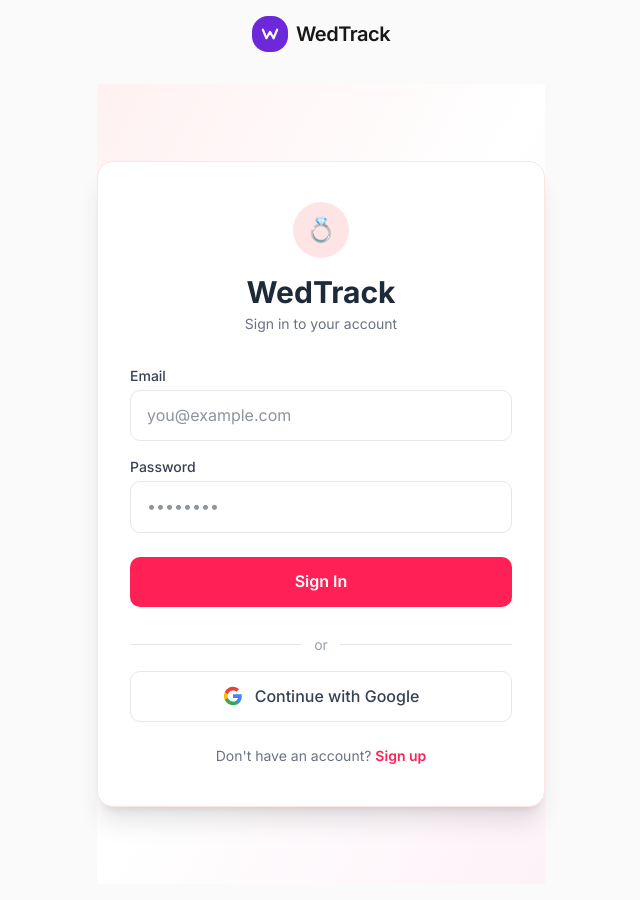
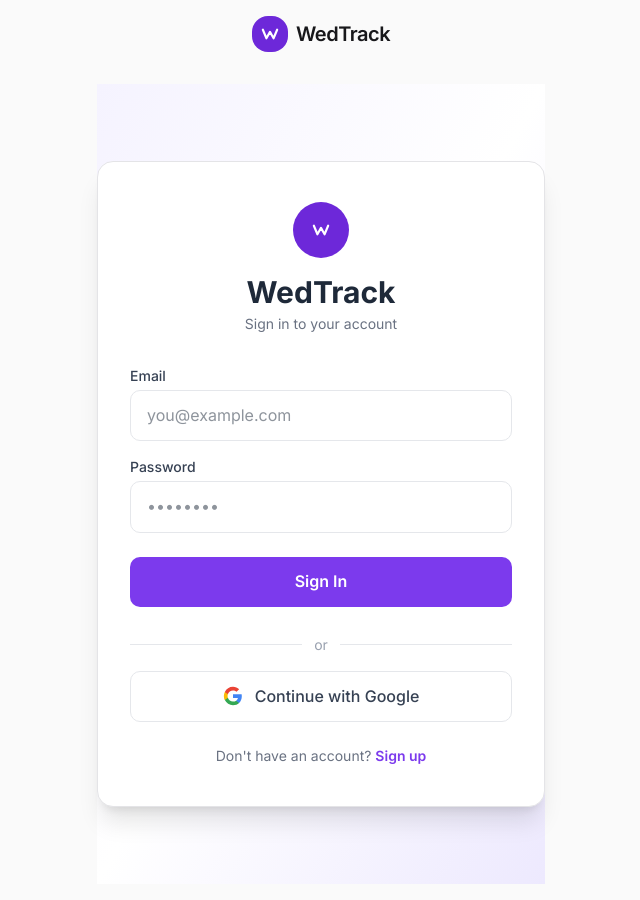
Before and after one commit to luffyYO/WedTrack, a React (Vite) app in the folder frontend/: page /login in a window 1280 px wide. Shown: the whole page, without its empty margins (319-959 px from the left). Built offline with nearby package versions, Linux system fonts and the light colour scheme; no server answers.

Commit message:
updated login  page

```diff
--- a/frontend/src/pages/LoginPage.tsx
+++ b/frontend/src/pages/LoginPage.tsx
@@ -1,6 +1,7 @@
 import { useState } from "react";
 import { useNavigate, Link } from "react-router-dom";
 import { supabase } from "@/config/supabaseClient";
+
 export default function LoginPage(){
   const [email, setEmail] = useState("");
   const [password, setPassword] = useState("");
@@ -29,13 +30,15 @@
   };
 
   return (
-    <div className="min-h-screen flex items-center justify-center bg-gradient-to-br from-rose-50 via-white to-pink-50">
-      <div className="w-full max-w-md px-8 py-10 bg-white rounded-2xl shadow-xl border border-rose-100">
+    <div className="min-h-screen flex items-center justify-center bg-gradient-to-br from-[var(--color-primary-50)] via-white to-[var(--color-primary-100)]">
+      <div className="w-full max-w-md px-8 py-10 bg-white rounded-2xl shadow-xl border border-[var(--color-border)]">
 
-        {/* Logo / Title */}
+        {/* Logo / Title (W logo) */}
         <div className="text-center mb-8">
-          <div className="inline-flex items-center justify-center w-14 h-14 rounded-full bg-rose-100 mb-4">
-            <span className="text-2xl">💍</span>
+          <div className="inline-flex items-center justify-center w-14 h-14 rounded-full bg-primary-700 mb-4">
+            <svg viewBox="0 0 14 14" fill="none" className="w-5 h-5">
+              <path d="M2 4L4.5 10L7 5.5L9.5 10L12 4" stroke="white" strokeWidth="1.5" strokeLinecap="round" strokeLinejoin="round" />
+            </svg>
           </div>
           <h1 className="text-3xl font-bold text-gray-800">WedTrack</h1>
           <p className="text-gray-500 mt-1 text-sm">Sign in to your account</p>
@@ -53,7 +56,7 @@
           <label className="block text-sm font-medium text-gray-700 mb-1">Email</label>
           <input
             type="email"
-            className="w-full px-4 py-3 rounded-lg border border-gray-200 focus:outline-none focus:ring-2 focus:ring-rose-400 text-gray-800 transition"
+            className="w-full px-4 py-3 rounded-lg border border-gray-200 focus:outline-none focus:ring-2 focus:ring-[var(--color-primary-400)] text-gray-800 transition"
             placeholder="you@example.com"
             onChange={(e) => setEmail(e.target.value)}
           />
@@ -64,7 +67,7 @@
           <label className="block text-sm font-medium text-gray-700 mb-1">Password</label>
           <input
             type="password"
-            className="w-full px-4 py-3 rounded-lg border border-gray-200 focus:outline-none focus:ring-2 focus:ring-rose-400 text-gray-800 transition"
+            className="w-full px-4 py-3 rounded-lg border border-gray-200 focus:outline-none focus:ring-2 focus:ring-[var(--color-primary-400)] text-gray-800 transition"
             placeholder="••••••••"
             onChange={(e) => setPassword(e.target.value)}
           />
@@ -74,7 +77,7 @@
         <button
           onClick={login}
           disabled={loading}
-          className="w-full py-3 bg-rose-500 hover:bg-rose-600 text-white font-semibold rounded-lg transition disabled:opacity-60 mb-3"
+          className="w-full py-3 bg-[var(--color-primary-600)] hover:bg-[var(--color-primary-700)] text-white font-semibold rounded-lg transition disabled:opacity-60 mb-3"
         >
           {loading ? "Signing in..." : "Sign In"}
         </button>
@@ -103,7 +106,7 @@
         {/* Sign Up Link */}
         <p className="text-center text-sm text-gray-500 mt-6">
           Don't have an account?{" "}
-          <Link to="/signup" className="text-rose-500 font-semibold hover:text-rose-600 transition">
+          <Link to="/signup" className="text-[var(--color-primary-600)] font-semibold hover:opacity-90 transition">
             Sign up
           </Link>
         </p>
```
